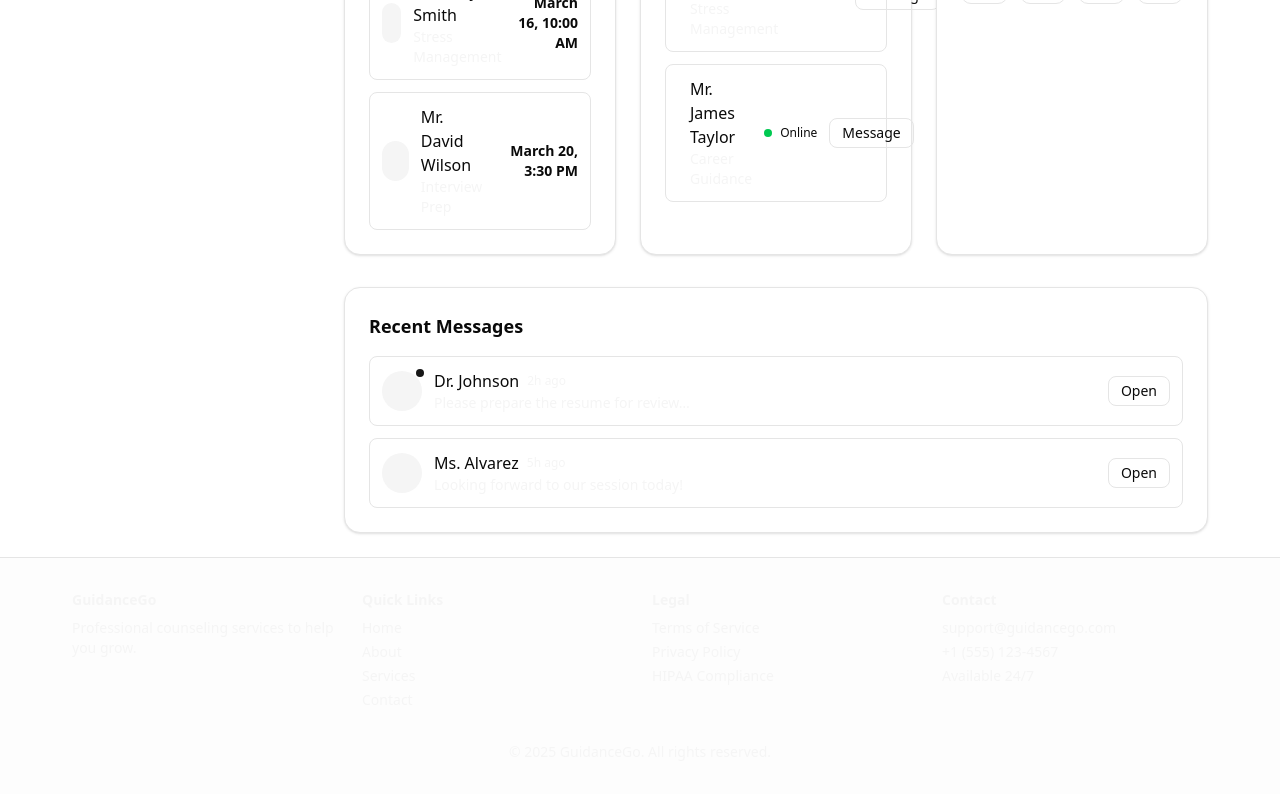
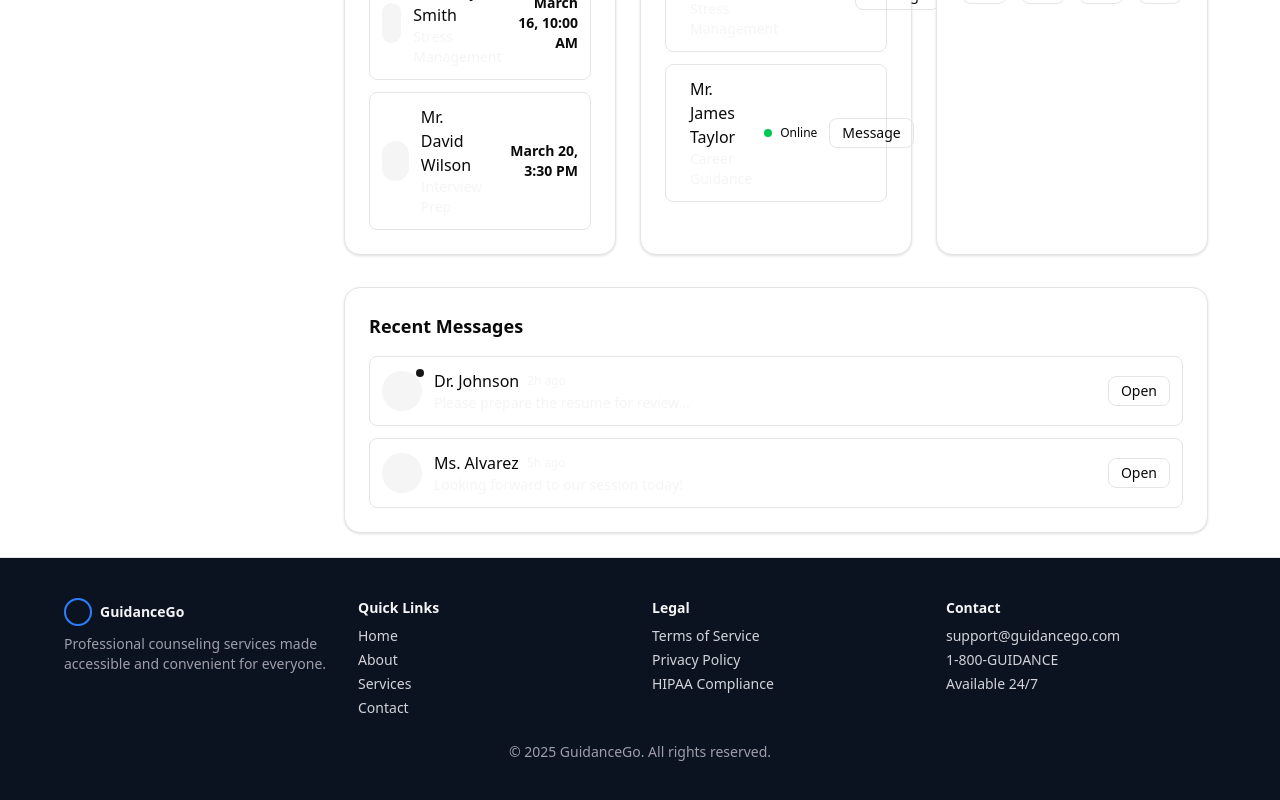
Before and after one commit to CSci-153-Web-Systems-and-Technologies/batch-2025-guidance-go-web, a Next.js app: page /student-dashboard in a window 1280 px wide. Shown: the part 1385-2185 px from the top of the page. Built offline with nearby package versions, Linux system fonts and the light colour scheme.

Commit message:
Fix the footer
make the footer same for every page

```diff
--- a/app/counselor-dashboard/layout.tsx
+++ b/app/counselor-dashboard/layout.tsx
@@ -14,41 +14,42 @@ export default function CounselorDashboardLayout({ children }: { children: React
           <main className="space-y-8">{children}</main>
         </div>
       </div>
-      <footer className="border-t bg-muted/20">
-        <div className="mx-auto max-w-[1200px] px-4 md:px-6 lg:px-8 py-8 text-sm text-muted">
-          <div className="grid gap-6 md:grid-cols-4">
-            <div>
-              <div className="font-semibold">GuidanceGo</div>
-              <p className="mt-2">Professional counseling services to help you grow.</p>
+      <footer className="border-t bg-[#0b1220] px-6 py-10 text-sm text-zinc-300">
+        <div className="mx-auto grid max-w-6xl grid-cols-12 gap-6">
+          <div className="col-span-12 md:col-span-3">
+            <div className="flex items-center gap-2 text-zinc-100">
+              <div className="h-7 w-7 rounded-full border-2 border-blue-500" />
+              <span className="font-semibold">GuidanceGo</span>
             </div>
-            <div>
-              <div className="font-semibold">Quick Links</div>
+            <p className="mt-2 text-zinc-400">Professional counseling services made accessible and convenient for everyone.</p>
+          </div>
+          <div className="col-span-6 md:col-span-3">
+            <div className="font-semibold text-zinc-100">Quick Links</div>
             <ul className="mt-2 space-y-1">
-                <li><a href="#" className="hover:underline">Home</a></li>
-                <li><a href="#" className="hover:underline">About</a></li>
-                <li><a href="#" className="hover:underline">Services</a></li>
-                <li><a href="#" className="hover:underline">Contact</a></li>
+              <li>Home</li>
+              <li>About</li>
+              <li>Services</li>
+              <li>Contact</li>
             </ul>
           </div>
-            <div>
-              <div className="font-semibold">Legal</div>
+          <div className="col-span-6 md:col-span-3">
+            <div className="font-semibold text-zinc-100">Legal</div>
             <ul className="mt-2 space-y-1">
-                <li><a href="#" className="hover:underline">Terms of Service</a></li>
-                <li><a href="#" className="hover:underline">Privacy Policy</a></li>
-                <li><a href="#" className="hover:underline">HIPAA Compliance</a></li>
+              <li>Terms of Service</li>
+              <li>Privacy Policy</li>
+              <li>HIPAA Compliance</li>
             </ul>
           </div>
-            <div>
-              <div className="font-semibold">Contact</div>
+          <div className="col-span-12 md:col-span-3">
+            <div className="font-semibold text-zinc-100">Contact</div>
             <ul className="mt-2 space-y-1">
               <li>support@guidancego.com</li>
-                <li>+1 (555) 123-4567</li>
+              <li>1-800-GUIDANCE</li>
               <li>Available 24/7</li>
             </ul>
           </div>
         </div>
-          <div className="mt-8 text-center text-muted">&copy; {new Date().getFullYear()} GuidanceGo. All rights reserved.</div>
-        </div>
+        <div className="mx-auto mt-6 max-w-6xl text-center text-zinc-400">&copy; {new Date().getFullYear()} GuidanceGo. All rights reserved.</div>
       </footer>
     </div>
   );
--- a/app/student-dashboard/layout.tsx
+++ b/app/student-dashboard/layout.tsx
@@ -14,41 +14,42 @@ export default function DashboardLayout({ children }: { children: ReactNode }) {
           <main className="space-y-8">{children}</main>
         </div>
       </div>
-      <footer className="border-t bg-muted/20">
-        <div className="mx-auto max-w-[1200px] px-4 md:px-6 lg:px-8 py-8 text-sm text-muted">
-          <div className="grid gap-6 md:grid-cols-4">
-            <div>
-              <div className="font-semibold">GuidanceGo</div>
-              <p className="mt-2">Professional counseling services to help you grow.</p>
+      <footer className="border-t bg-[#0b1220] px-6 py-10 text-sm text-zinc-300">
+        <div className="mx-auto grid max-w-6xl grid-cols-12 gap-6">
+          <div className="col-span-12 md:col-span-3">
+            <div className="flex items-center gap-2 text-zinc-100">
+              <div className="h-7 w-7 rounded-full border-2 border-blue-500" />
+              <span className="font-semibold">GuidanceGo</span>
             </div>
-            <div>
-              <div className="font-semibold">Quick Links</div>
+            <p className="mt-2 text-zinc-400">Professional counseling services made accessible and convenient for everyone.</p>
+          </div>
+          <div className="col-span-6 md:col-span-3">
+            <div className="font-semibold text-zinc-100">Quick Links</div>
             <ul className="mt-2 space-y-1">
-                <li><a href="#" className="hover:underline">Home</a></li>
-                <li><a href="#" className="hover:underline">About</a></li>
-                <li><a href="#" className="hover:underline">Services</a></li>
-                <li><a href="#" className="hover:underline">Contact</a></li>
+              <li>Home</li>
+              <li>About</li>
+              <li>Services</li>
+              <li>Contact</li>
             </ul>
           </div>
-            <div>
-              <div className="font-semibold">Legal</div>
+          <div className="col-span-6 md:col-span-3">
+            <div className="font-semibold text-zinc-100">Legal</div>
             <ul className="mt-2 space-y-1">
-                <li><a href="#" className="hover:underline">Terms of Service</a></li>
-                <li><a href="#" className="hover:underline">Privacy Policy</a></li>
-                <li><a href="#" className="hover:underline">HIPAA Compliance</a></li>
+              <li>Terms of Service</li>
+              <li>Privacy Policy</li>
+              <li>HIPAA Compliance</li>
             </ul>
           </div>
-            <div>
-              <div className="font-semibold">Contact</div>
+          <div className="col-span-12 md:col-span-3">
+            <div className="font-semibold text-zinc-100">Contact</div>
             <ul className="mt-2 space-y-1">
               <li>support@guidancego.com</li>
-                <li>+1 (555) 123-4567</li>
+              <li>1-800-GUIDANCE</li>
               <li>Available 24/7</li>
             </ul>
           </div>
         </div>
-          <div className="mt-8 text-center text-muted">&copy; {new Date().getFullYear()} GuidanceGo. All rights reserved.</div>
-        </div>
+        <div className="mx-auto mt-6 max-w-6xl text-center text-zinc-400">&copy; {new Date().getFullYear()} GuidanceGo. All rights reserved.</div>
       </footer>
     </div>
   );
--- a/app/studentappointmentdetailspage/page.tsx
+++ b/app/studentappointmentdetailspage/page.tsx
@@ -77,14 +77,17 @@ export default function StudentAppointmentDetailsPage() {
           </div>
         </div>
       </div>
-      <footer className="border-t bg-white px-6 py-6 text-sm text-zinc-500">
-        <div className="grid grid-cols-12 gap-6">
+      <footer className="border-t bg-[#0b1220] px-6 py-10 text-sm text-zinc-300">
+        <div className="mx-auto grid max-w-6xl grid-cols-12 gap-6">
           <div className="col-span-12 md:col-span-3">
-            <div className="font-semibold text-zinc-900">GuidanceGo</div>
-            <p>Professional counseling services made accessible and convenient for everyone.</p>
+            <div className="flex items-center gap-2 text-zinc-100">
+              <div className="h-7 w-7 rounded-full border-2 border-blue-500" />
+              <span className="font-semibold">GuidanceGo</span>
+            </div>
+            <p className="mt-2 text-zinc-400">Professional counseling services made accessible and convenient for everyone.</p>
           </div>
           <div className="col-span-6 md:col-span-3">
-            <div className="font-semibold text-zinc-900">Quick Links</div>
+            <div className="font-semibold text-zinc-100">Quick Links</div>
             <ul className="mt-2 space-y-1">
               <li>Home</li>
               <li>About</li>
@@ -93,7 +96,7 @@ export default function StudentAppointmentDetailsPage() {
             </ul>
           </div>
           <div className="col-span-6 md:col-span-3">
-            <div className="font-semibold text-zinc-900">Legal</div>
+            <div className="font-semibold text-zinc-100">Legal</div>
             <ul className="mt-2 space-y-1">
               <li>Terms of Service</li>
               <li>Privacy Policy</li>
@@ -101,7 +104,7 @@ export default function StudentAppointmentDetailsPage() {
             </ul>
           </div>
           <div className="col-span-12 md:col-span-3">
-            <div className="font-semibold text-zinc-900">Contact</div>
+            <div className="font-semibold text-zinc-100">Contact</div>
             <ul className="mt-2 space-y-1">
               <li>support@guidancego.com</li>
               <li>1-800-GUIDANCE</li>
@@ -109,7 +112,7 @@ export default function StudentAppointmentDetailsPage() {
             </ul>
           </div>
         </div>
-        <div className="mt-6 text-center">© 2024 GuidanceGo. All rights reserved.</div>
+        <div className="mx-auto mt-6 max-w-6xl text-center text-zinc-400">© 2024 GuidanceGo. All rights reserved.</div>
       </footer>
     </div>
   );
--- a/app/studentbookappointmentpage/page.tsx
+++ b/app/studentbookappointmentpage/page.tsx
@@ -19,14 +19,17 @@ export default function StudentBookAppointmentPage() {
           </SectionCard>
         </div>
       </div>
-      <footer className="border-t bg-white px-6 py-6 text-sm text-zinc-500">
-        <div className="grid grid-cols-12 gap-6">
+      <footer className="border-t bg-[#0b1220] px-6 py-10 text-sm text-zinc-300">
+        <div className="mx-auto grid max-w-6xl grid-cols-12 gap-6">
           <div className="col-span-12 md:col-span-3">
-            <div className="font-semibold text-zinc-900">GuidanceGo</div>
-            <p>Professional counseling services made accessible and convenient for everyone.</p>
+            <div className="flex items-center gap-2 text-zinc-100">
+              <div className="h-7 w-7 rounded-full border-2 border-blue-500" />
+              <span className="font-semibold">GuidanceGo</span>
+            </div>
+            <p className="mt-2 text-zinc-400">Professional counseling services made accessible and convenient for everyone.</p>
           </div>
           <div className="col-span-6 md:col-span-3">
-            <div className="font-semibold text-zinc-900">Quick Links</div>
+            <div className="font-semibold text-zinc-100">Quick Links</div>
             <ul className="mt-2 space-y-1">
               <li>Home</li>
               <li>About</li>
@@ -35,7 +38,7 @@ export default function StudentBookAppointmentPage() {
             </ul>
           </div>
           <div className="col-span-6 md:col-span-3">
-            <div className="font-semibold text-zinc-900">Legal</div>
+            <div className="font-semibold text-zinc-100">Legal</div>
             <ul className="mt-2 space-y-1">
               <li>Terms of Service</li>
               <li>Privacy Policy</li>
@@ -43,7 +46,7 @@ export default function StudentBookAppointmentPage() {
             </ul>
           </div>
           <div className="col-span-12 md:col-span-3">
-            <div className="font-semibold text-zinc-900">Contact</div>
+            <div className="font-semibold text-zinc-100">Contact</div>
             <ul className="mt-2 space-y-1">
               <li>support@guidancego.com</li>
               <li>1-800-GUIDANCE</li>
@@ -51,7 +54,7 @@ export default function StudentBookAppointmentPage() {
             </ul>
           </div>
         </div>
-        <div className="mt-6 text-center">© 2024 GuidanceGo. All rights reserved.</div>
+        <div className="mx-auto mt-6 max-w-6xl text-center text-zinc-400">© 2024 GuidanceGo. All rights reserved.</div>
       </footer>
     </div>
   );
```
Lines whose indentation alone changed are shown as unchanged.
